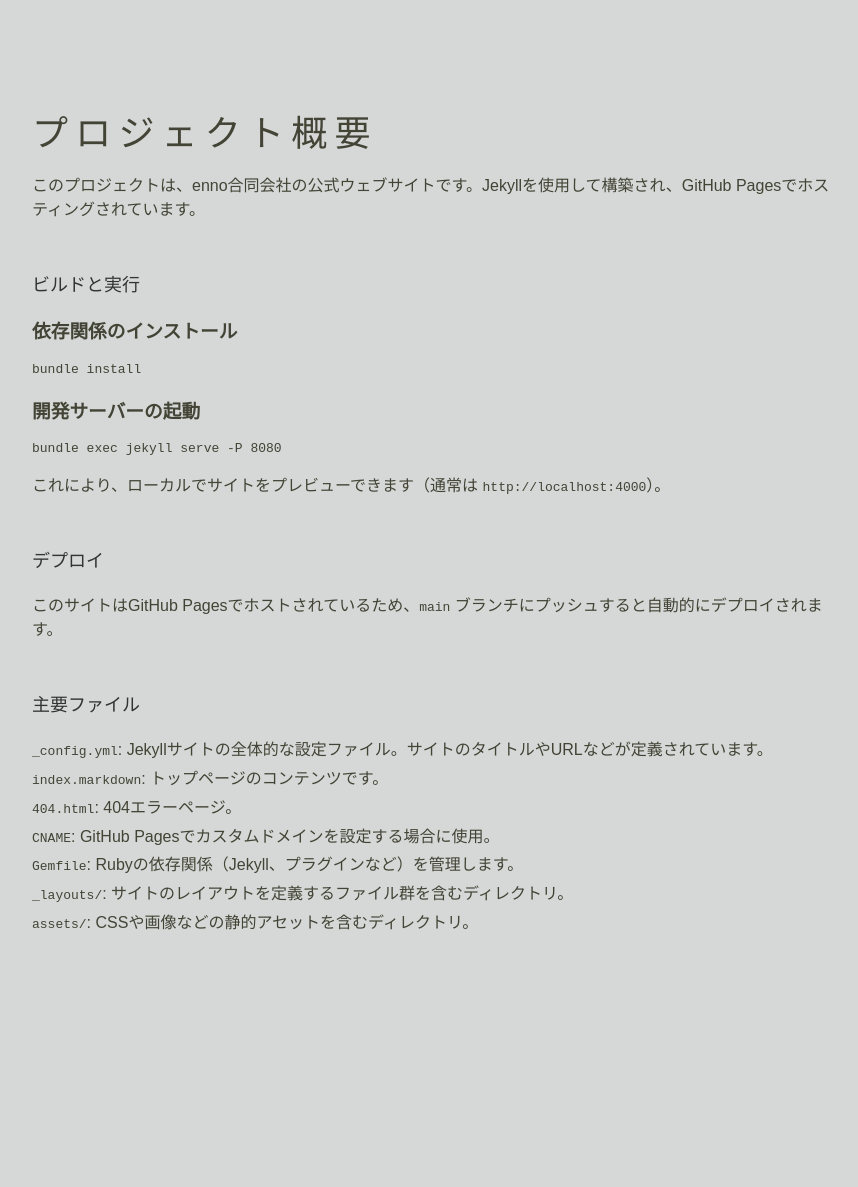
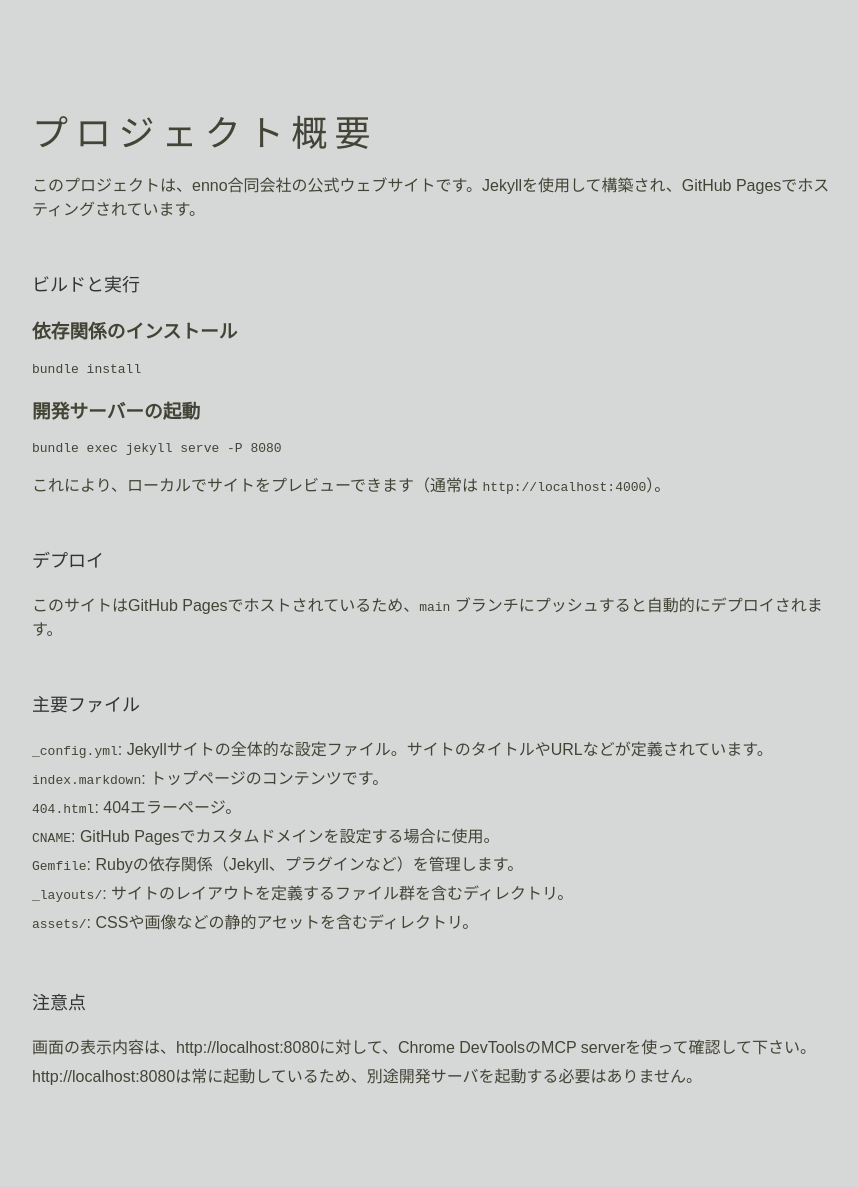
Before and after one commit to komapotter/www.enno-inc.com, a Jekyll site: the page built from GEMINI.md, in a window 1280 px wide. Shown: the whole page, without its empty margins (208-1066 px from the left). Built offline with Jekyll 4.4.1, drawn with Linux system fonts in a browser that asks for light colours; some web fonts are replaced; our own code applies the rules of GitHub Pages for plain Markdown files; before the commit the page ends 1034 px from its top, so only the background shows below that.

Commit message:
Update GEMINI.md to include notes on verifying display with MCP server

```diff
--- a/GEMINI.md
+++ b/GEMINI.md
@@ -31,3 +31,8 @@ bundle exec jekyll serve -P 8080
 *   `Gemfile`: Rubyの依存関係（Jekyll、プラグインなど）を管理します。
 *   `_layouts/`: サイトのレイアウトを定義するファイル群を含むディレクトリ。
 *   `assets/`: CSSや画像などの静的アセットを含むディレクトリ。
+
+## 注意点
+
+* 画面の表示内容は、http://localhost:8080に対して、Chrome DevToolsのMCP serverを使って確認して下さい。
+* http://localhost:8080は常に起動しているため、別途開発サーバを起動する必要はありません。
```
